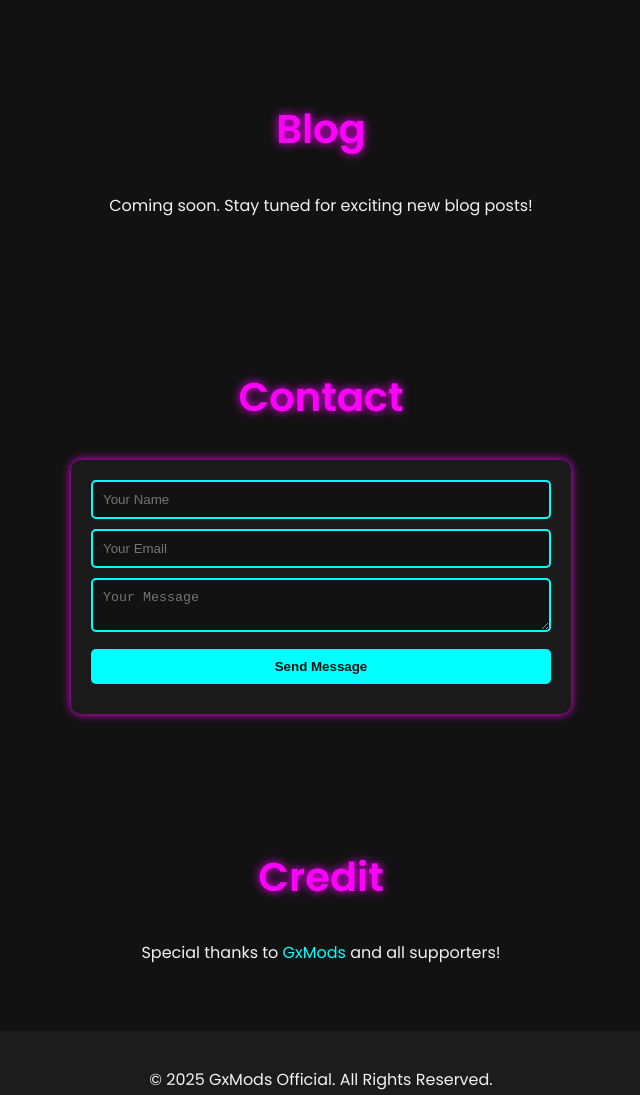
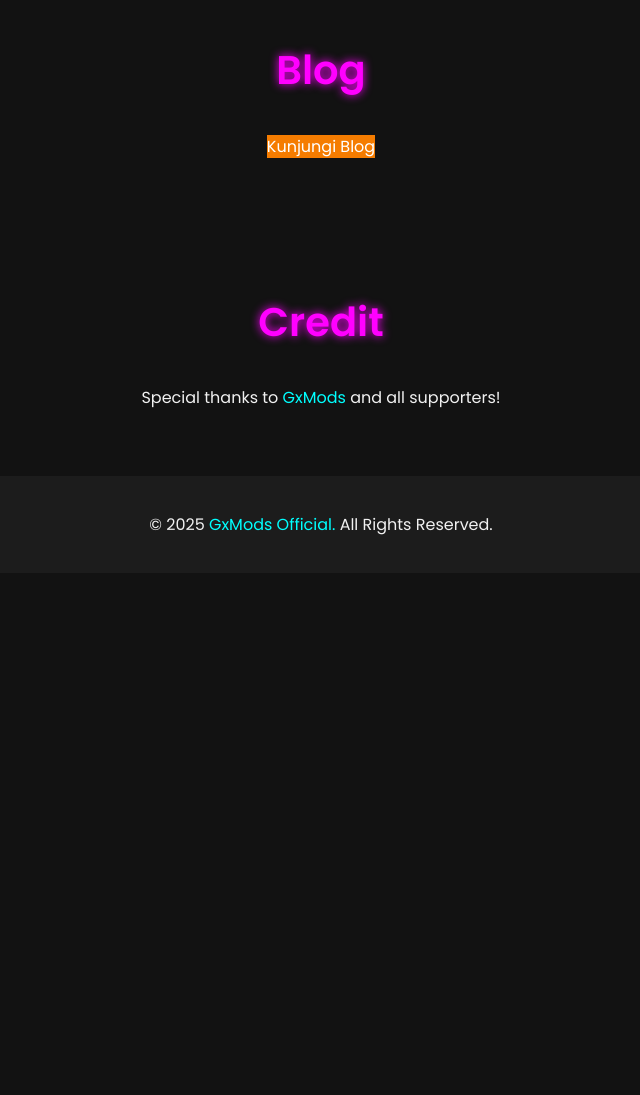
Before and after one commit to GxModsOfficial/GxMods-Official, a plain HTML site: page index.html in a window 1280 px wide. Shown: the part 840-1935 px from the top of the page, without its empty margins (319-959 px from the left). After the commit the page ends 1413 px from the top, so only its background shows below. Drawn offline with nearby package versions, Linux system fonts and the light colour scheme.

Commit message:
index.html

```diff
--- a/index.html
+++ b/index.html
@@ -204,7 +204,6 @@
     <p>Explore the world of MOD APK and more.</p>
 
     <div class="btn-container">
-      <a href="https://gxmods-apkmod.blogspot.com/" target="_blank" class="btn-blog">Kunjungi Blog</a>
       <a href="https://t.me/gxmods_official" target="_blank" class="btn-telegram">Join Telegram</a>
       <a href="https://discord.com/invite/abc123" target="_blank" class="btn-discord">Join Discord</a>
     </div>
@@ -219,10 +218,10 @@
   <!-- Blog -->
   <section id="blog" data-aos="fade-right">
     <h2>Blog</h2>
-    <p>Coming soon. Stay tuned for exciting new blog posts!</p>
+    <a href="https://gxmods-apkmod.blogspot.com/" target="_blank" class="btn-blog">Kunjungi Blog</a>
   </section>
 
-  <!-- Contact -->
+  <!-- Contact
   <section id="contact" data-aos="fade-left">
     <h2>Contact</h2>
     <form onsubmit="sendMessage(event)">
@@ -231,7 +230,7 @@
       <textarea id="message" placeholder="Your Message" required></textarea>
       <input type="submit" value="Send Message" />
     </form>
-  </section>
+  </section>    -->
 
   <!-- Credit -->
   <section id="credit" data-aos="zoom-in-up">
@@ -241,7 +240,7 @@
 
   <!-- Footer -->
   <footer>
-    <p>&copy; 2025 GxMods Official. All Rights Reserved.</p>
+    <p>&copy; 2025 <a href="https://gxmods.bio.link/" target="_blank">GxMods Official.</a>  All Rights Reserved.</p>
   </footer>
 
   <!-- Scripts -->
```
